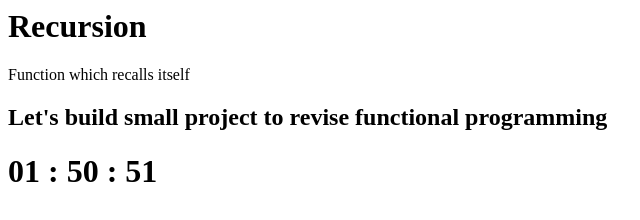
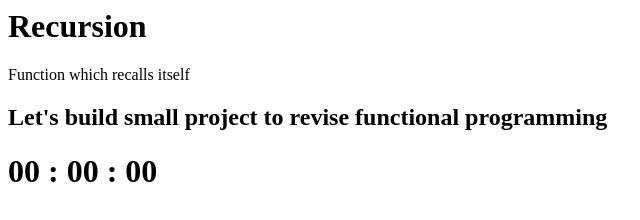
Before and after one commit to Ruchiket100/functional-programming-react01, a website: page index.html in a window 1280 px wide. Shown: the full height of the page, 0-640 px from the left. Drawn offline with Linux system fonts and the light colour scheme.

Commit message:
html time updated

```diff
--- a/index.html
+++ b/index.html
@@ -3,6 +3,6 @@
   <p>Function which recalls itself</p>
   <h2>Let's build small project to revise functional programming</h2>
   <div class="clock-div">
-    <h1 >01 : 50 : 51</h1>
+    <h1>00 : 00 : 00</h1>
   </div>
 </div>
```
